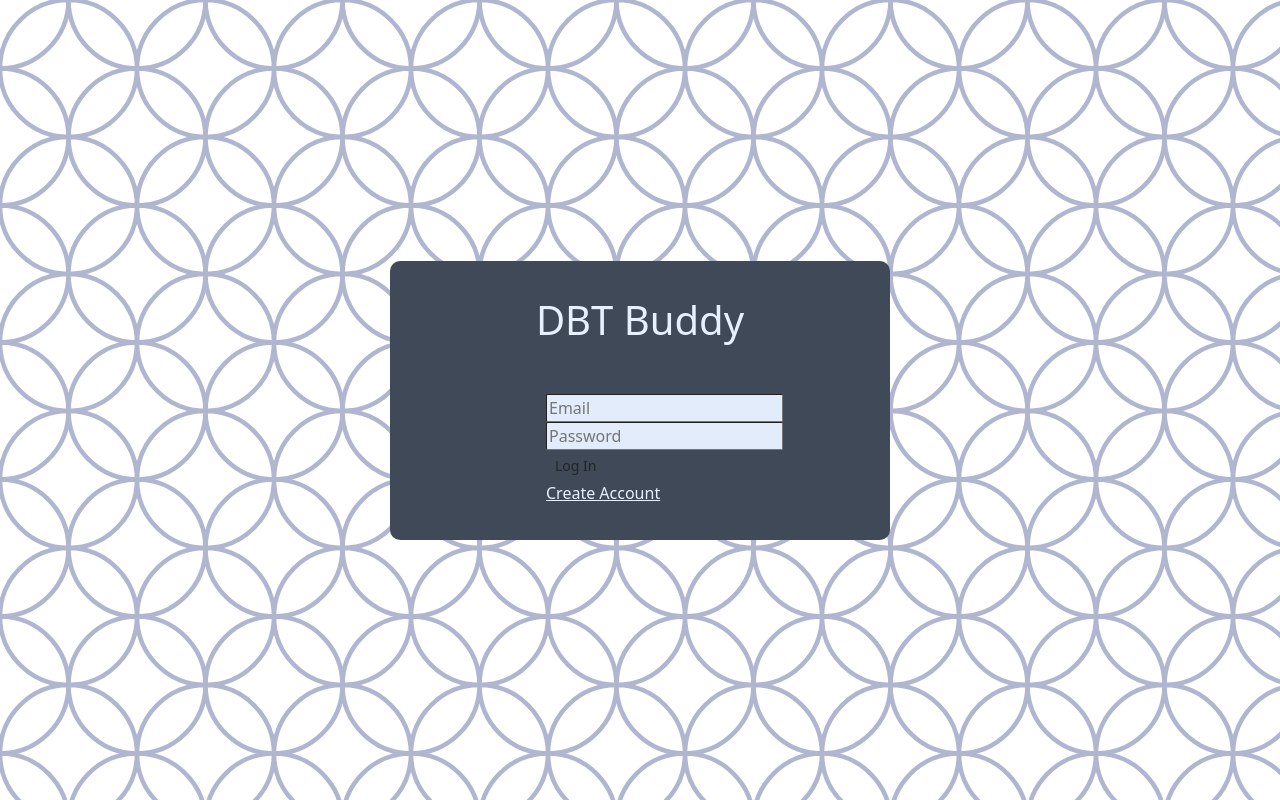
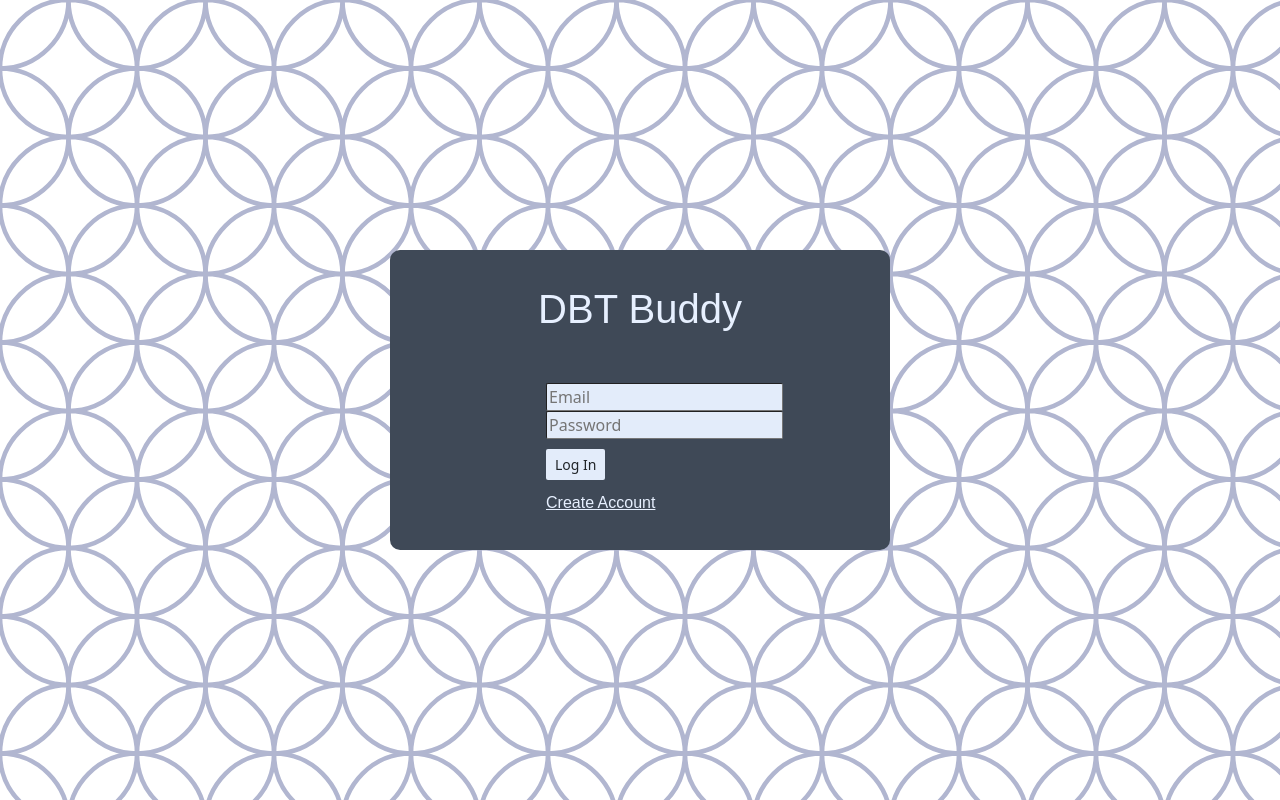
Before and after one commit to algavrich/DBT-Buddy, a Flask app: page / in a window 1280 px wide. Run offline with Flask 2, Linux system fonts and the light colour scheme.

Commit message:
Defined properties for login page and flashed messages

```diff
--- a/static/css/main.css
+++ b/static/css/main.css
@@ -6,18 +6,25 @@ html, body {
     background-position: center;
 }
 
-h1, h3, h4, p, label {
+h1, h3, h4, p, li, legend, label {
+    font-family: 'Arial', sans-serif;
     color: #e7f0ff;
 }
 
 a {
+    font-family: 'Arial', sans-serif;
     color: #e7f0ff;
 }
 
 input, button, option, select {
-    border-radius: 2px;
+    border-radius: 2px !important;
     border-width: 1px;
-    background: #e3ecfa;
+    background-color: #e3ecfa;
+}
+
+#submit-button {
+    background-color: #e3ecfa !important;
+    margin: 10px 0px;
 }
 
 canvas {
@@ -28,11 +35,21 @@ canvas {
     margin: 0;
 }
 
+#alert-col {
+    padding: 0 !important;
+}
+
+.alert-primary {
+    margin: 0 !important;
+    background-color: #3f4957 !important;
+}
+
 #login-content-row {
     width: 500px;
+
 }
 
-#login-content {
+#login-content, #create-account-content {
     border-radius: 10px;
     padding: 35px 50px;
     background-color: #3f4957;
```
